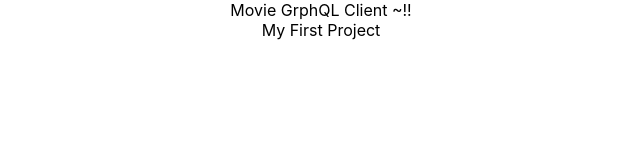
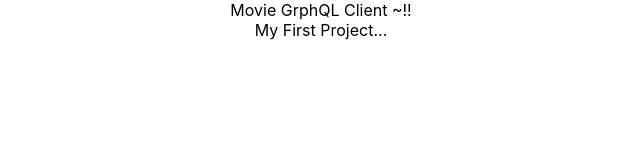
Before and after one commit to GusspiaJung/graphql-client, a React (Create React App) app: page / in a window 1280 px wide. Shown: the top 160 px of the page, without its empty margins (319-959 px from the left). Built offline with nearby package versions, Linux system fonts and the light colour scheme.

Commit message:
요건 몰랐지

```diff
--- a/src/App.js
+++ b/src/App.js
@@ -7,7 +7,7 @@ class App extends Component {
     return (
       <div className="App">
         Movie GrphQL Client ~!!<br/>
-        My First Project
+        My First Project...
       </div>
     );
   }
```
